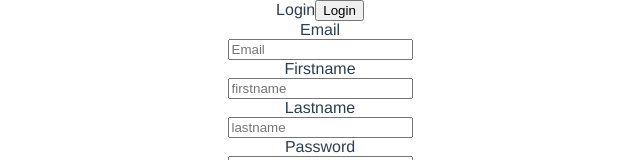
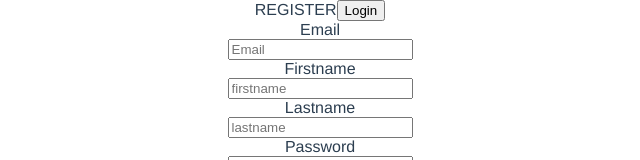
Before and after one commit to Skiepy/RestaurantProject, a Vue app in the folder Frontend/: page /register in a window 1280 px wide. Shown: the top 160 px of the page, without its empty margins (320-960 px from the left). Built offline with nearby package versions, Linux system fonts and the light colour scheme.

Commit message:
Text correction register

```diff
--- a/Frontend/src/components/MyRegister.vue
+++ b/Frontend/src/components/MyRegister.vue
@@ -1,6 +1,6 @@
 <template>
     <div class="register">
-        <label class="labelTitle">Login</label>
+        <label class="labelTitle">REGISTER</label>
         <button class="button register" @click="goToLogin">Login</button>
 
         <div class="field">
```
